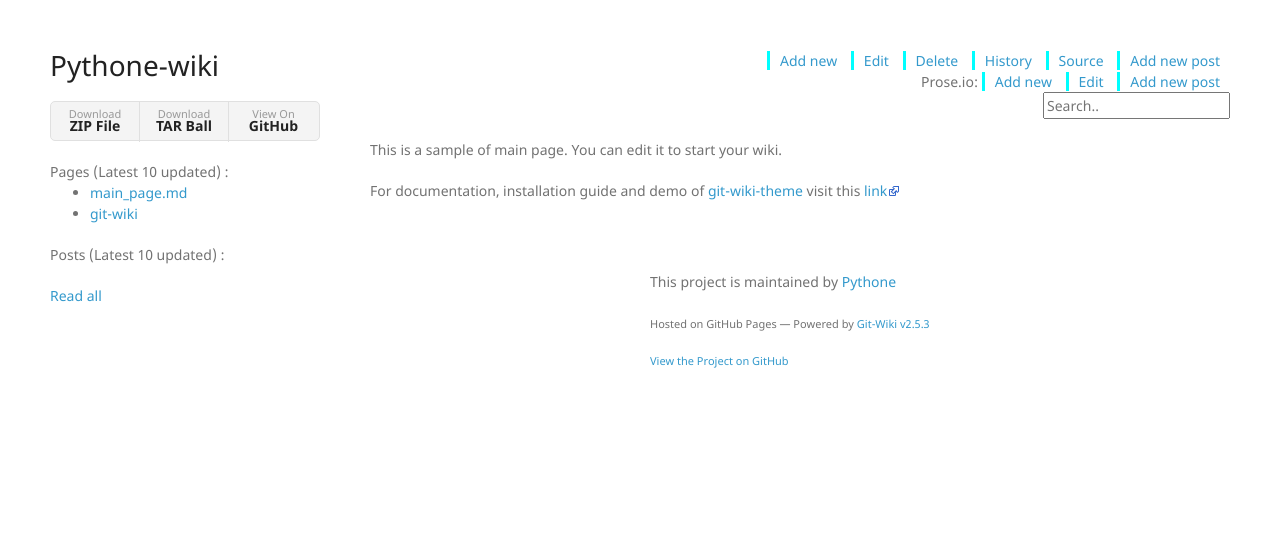
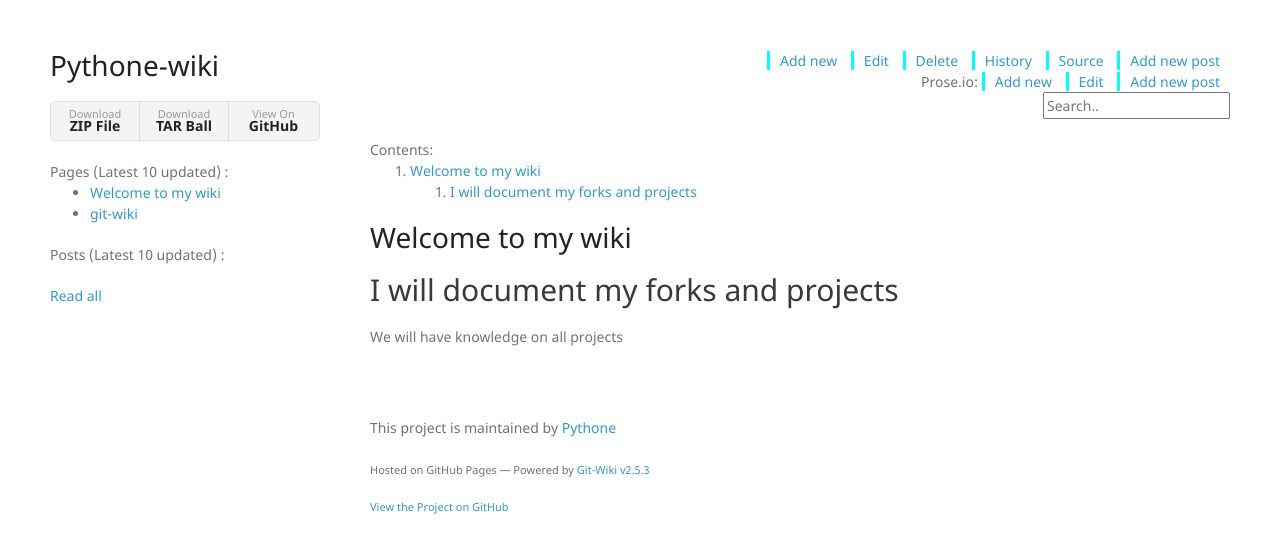
Before and after one commit to Pythone/Pythone-wiki, a Jekyll site: the page built from wiki/main_page.md, in a window 1280 px wide. Shown: the top 553 px of the page. Built offline with Jekyll 4.4.1, drawn with Linux system fonts in a browser that asks for light colours; nearby versions of some CDN libraries; our own code applies the rules of GitHub Pages for plain Markdown files.

Commit message:
Update main_page.md

```diff
--- a/wiki/main_page.md
+++ b/wiki/main_page.md
@@ -2,6 +2,8 @@
 redirect_from: "/"
 ---
 
-This is a sample of main page. You can edit it to start your wiki.
+# Welcome to my wiki
 
-For documentation, installation guide and demo of [git-wiki-theme](git-wiki-theme) visit this [link](http://drassil.github.io/git-wiki/)
+## I will document my forks and projects
+
+We will have knowledge on all projects
```
